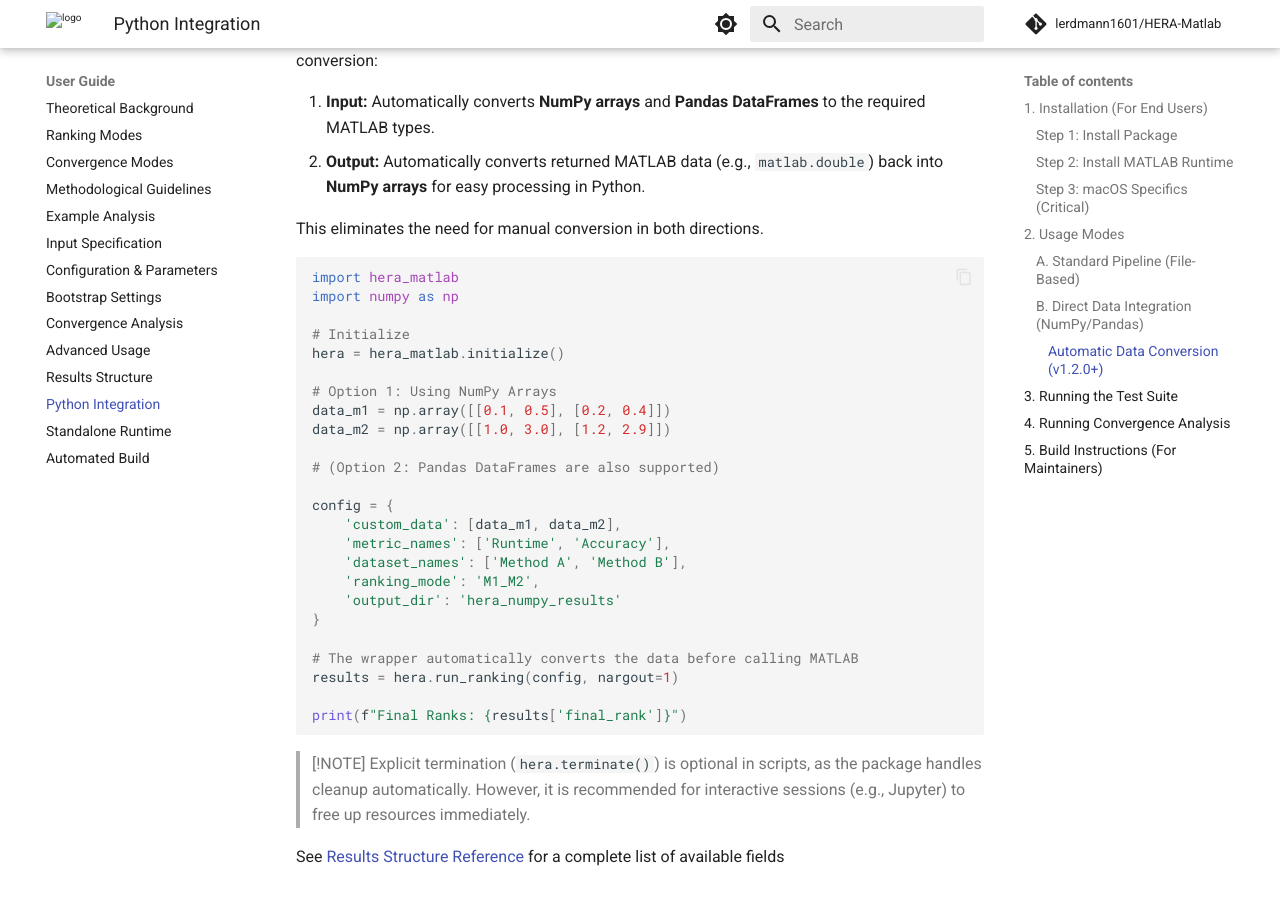
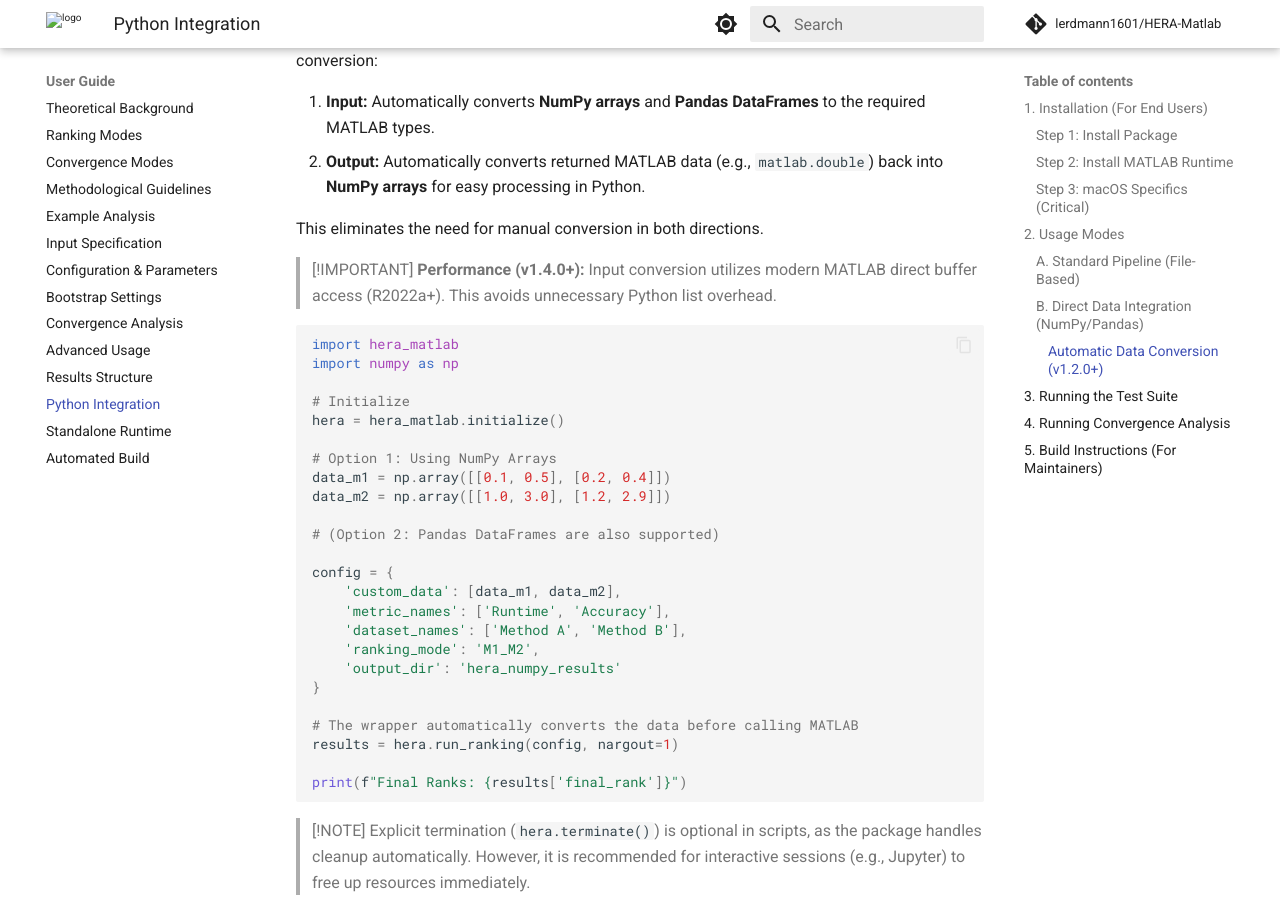
Before and after one commit to lerdmann1601/HERA-Matlab, an MkDocs documentation site: the page built from docs/Python_Integration.md, in a window 1280 px wide and 900 px high, scrolled down 2291 px. Built offline with MkDocs 1.6.1 and Material for MkDocs 9.7.7, drawn with Linux system fonts in a browser that asks for light colours; comment, search, counter and statistics services are not loaded.

````diff
--- a/docs/Python_Integration.md
+++ b/docs/Python_Integration.md
@@ -107,6 +107,10 @@ Starting with version 1.2.0, the package includes a wrapper that performs **bidi
 
 This eliminates the need for manual conversion in both directions.
 
+> [!IMPORTANT]
+> **Performance (v1.4.0+):** Input conversion utilizes modern MATLAB direct buffer access (R2022a+).
+> This avoids unnecessary Python list overhead.
+
 ```python
 import hera_matlab
 import numpy as np
````
Also changed, not shown: CHANGELOG.md (+4 -1 lines), README.md (+7 -5 lines), docs/landing_header.md (+1 -1 lines), 5 other files.
